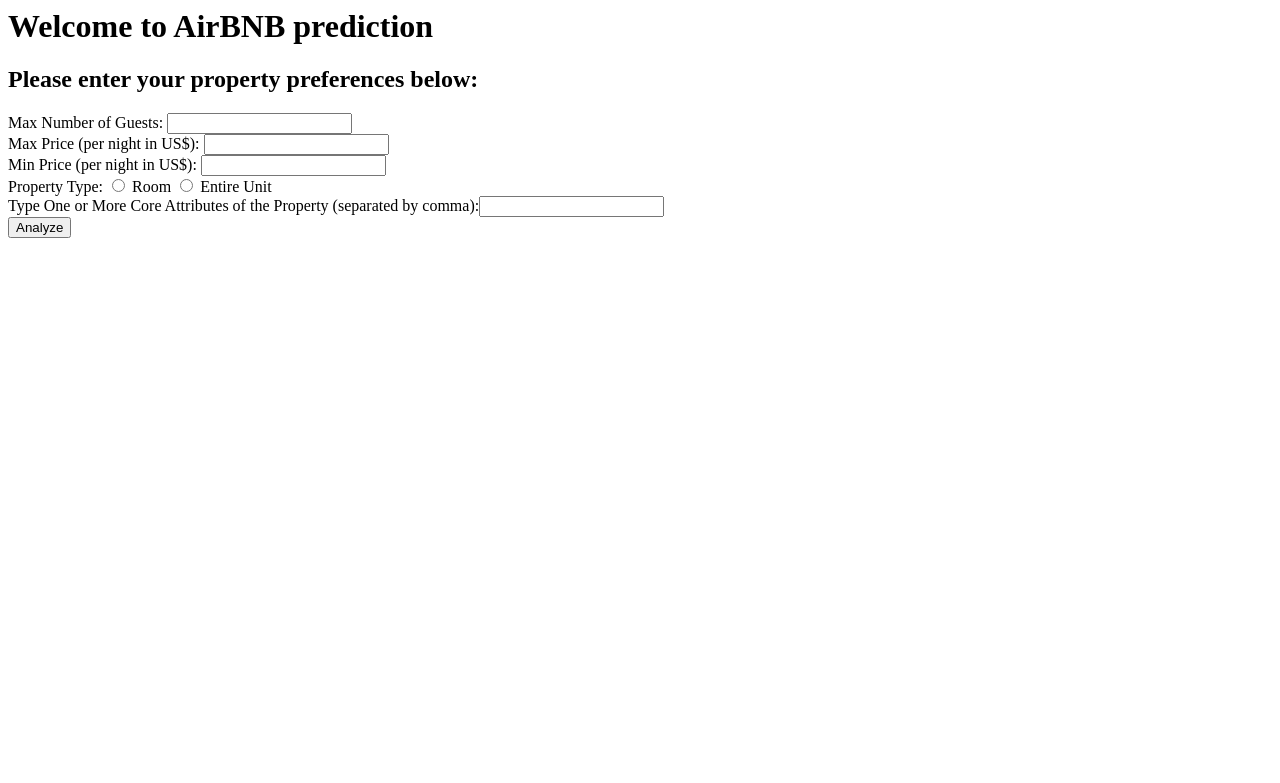
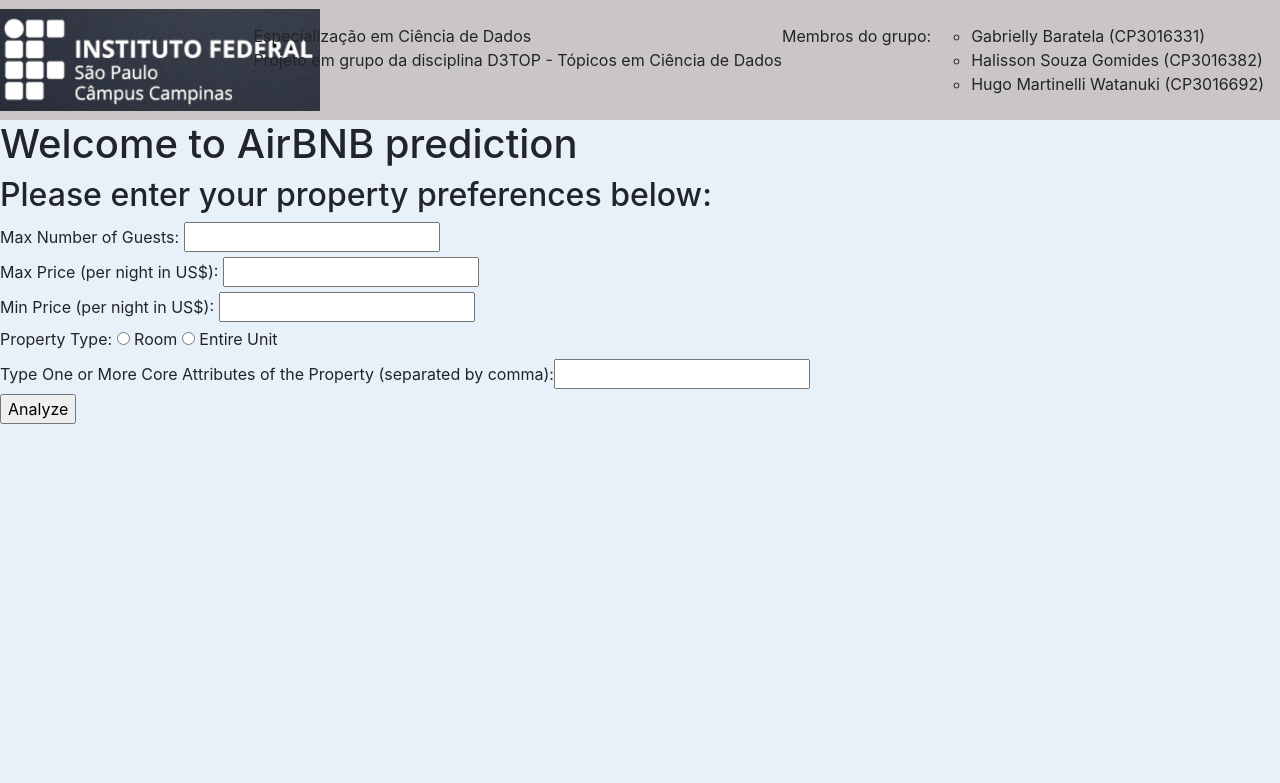
Before and after one commit to HWatanuki/Projeto_D3TOP, a Flask app: template Codigos/app/templates/home.html in a window 1280 px wide. Shown: the top 783 px of the page. Run offline with Flask 3, Linux system fonts and the light colour scheme; the template is opened without the code that fills it: values that come from a table or form of the project are taken from there, others are empty; parts of the project's set-up code (start-up, migrations or seed data) failed here and were passed over; some libraries are stand-ins or nearby versions.

Commit message:
2023.06.04-HMW-final web app

```diff
--- a/Codigos/app/templates/home.html
+++ b/Codigos/app/templates/home.html
@@ -1,3 +1,46 @@
+{% extends 'bootstrap/base.html' %}
+{% import 'bootstrap/wtf.html' as wtf %}
+
+{% block styles %}
+{{ super() }}
+<link rel="stylesheet" href="https://cdn.jsdelivr.net/npm/bootstrap@4.2.1/dist/css/bootstrap.min.css" integrity="sha384-GJzZqFGwb1QTTN6wy59ffF1BuGJpLSa9DkKMp0DgiMDm4iYMj70gZWKYbI706tWS" crossorigin="anonymous">
+<script src="https://cdn.jsdelivr.net/npm/bootstrap@4.2.1/dist/js/bootstrap.min.js" integrity="sha384-B0UglyR+jN6CkvvICOB2joaf5I4l3gm9GU6Hc1og6Ls7i6U/mkkaduKaBhlAXv9k" crossorigin="anonymous"></script>
+	<style>
+		body {
+      background: #e8f1f9;
+      min-height: 100%;
+    }
+    .bg-image {
+      background-color: #cac6c6;
+      background-repeat: no-repeat;
+      background-image: url('static/imgs/ifsp_logo.png');
+      background-size: 20rem;
+      background-position: left;
+  }
+  .required > label:after {
+    content:" *";
+    color: red;
+  }
+	</style>
+{% endblock %}
+
+{% block content %}
+
+
+<header class="navbar navbar-expand bg-image flex-column flex-md-row bd-navbar" style="align-items: end;">
+    <ul class="navbar-nav flex-row ml-md-auto d-md-flex my-3">
+        <li>Especialização em Ciência de Dados
+        <br>Projeto em grupo da disciplina D3TOP - Tópicos em Ciência de Dados
+        </li>
+        <li>Membros do grupo:</li>
+            <ul>
+                <li>Gabrielly Baratela (CP3016331)</li>
+                <li>Halisson Souza Gomides (CP3016382)</li>
+                <li>Hugo Martinelli Watanuki (CP3016692)</li>
+            </ul>
+    </ul>
+  </header>
+
 <h1>Welcome to AirBNB prediction</h1>
 <h2>Please enter your property preferences below:</h2>
 <form method="POST">
@@ -17,3 +60,5 @@
  <br>
  {{ form.submit() }}
 </form>
+
+{% endblock %}
```
Also changed, not shown: Codigos/app/final_app.py (+28 -12 lines), Codigos/app/templates/prediction.html (+7 -0 lines).
